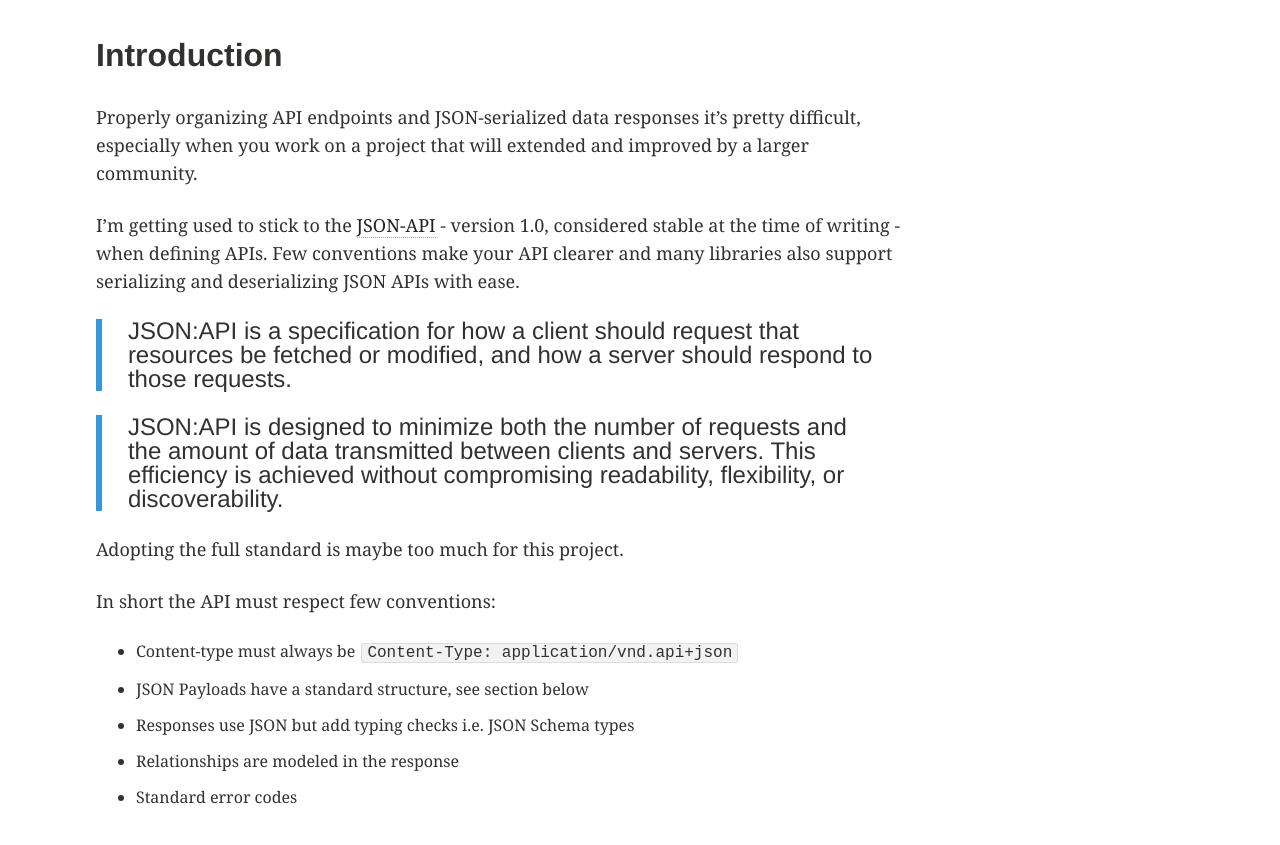
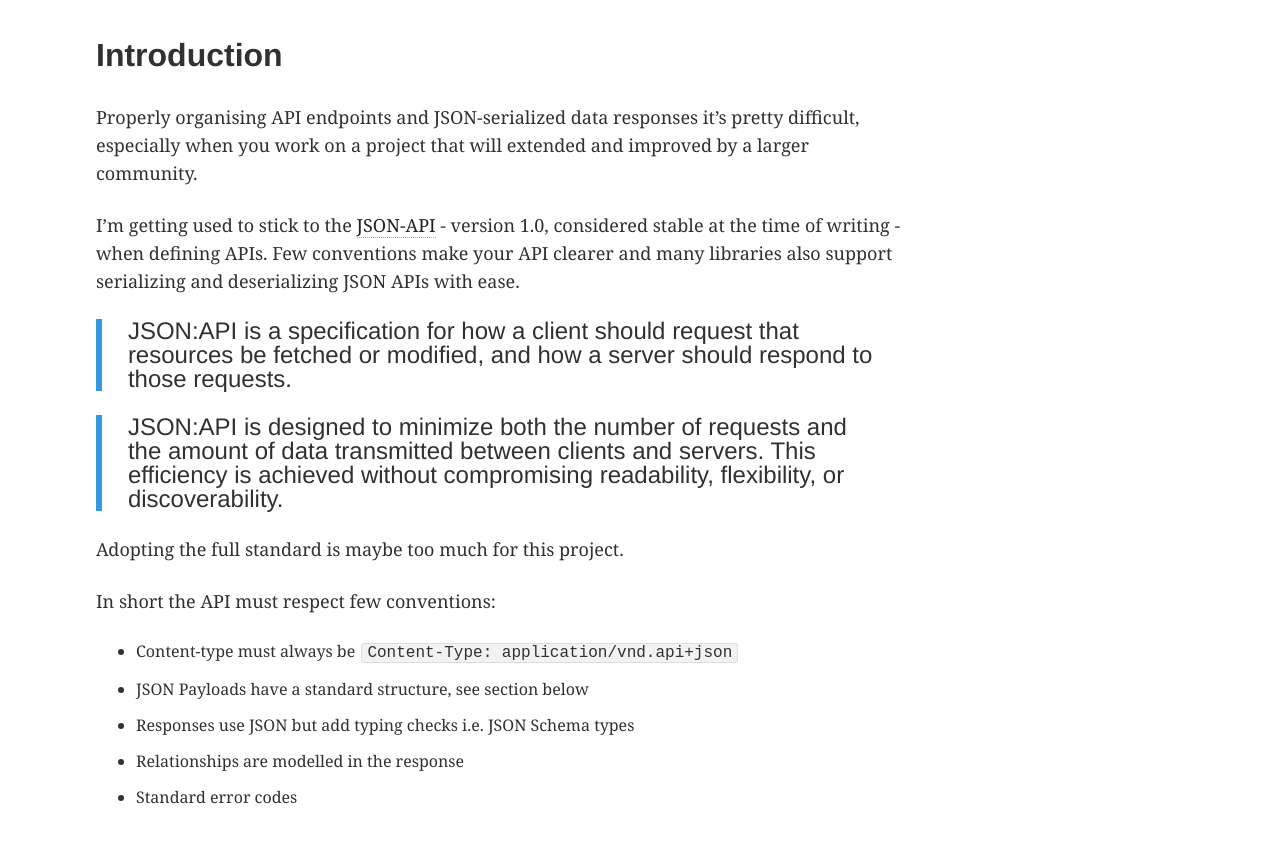
Before and after one commit to fibasile/til, a Jekyll site: the page built from _posts/backend/2019-01-03-jsonapi-cheatsheet.md, in a window 1280 px wide and 1400 px high. Shown: the part 250-1095 px from the top of the window. Built offline with Jekyll 4.4.1, drawn with Linux system fonts in a browser that asks for light colours.

Commit message:
Update from Forestry.io - Updated 2019-01-03-jsonapi-cheatsheet.md

```diff
--- a/_posts/backend/2019-01-03-jsonapi-cheatsheet.md
+++ b/_posts/backend/2019-01-03-jsonapi-cheatsheet.md
@@ -10,7 +10,7 @@ tags:
 ---
 ## Introduction
 
-Properly organizing API endpoints and JSON-serialized data responses it's pretty difficult, especially when you work on a project that will extended and improved by a larger community.
+Properly organising API endpoints and JSON-serialized data responses it's pretty difficult, especially when you work on a project that will extended and improved by a larger community.
 
 I'm getting used to stick to the [JSON-API](https://jsonapi.org/) - version 1.0, considered stable at the time of writing - when defining APIs. Few conventions make your API clearer and many libraries also support serializing and deserializing JSON APIs with ease.
 
@@ -25,7 +25,7 @@ In short the API must respect few conventions:
 * Content-type must always be `Content-Type: application/vnd.api+json`
 * JSON Payloads have a standard structure, see section below
 * Responses use JSON but add typing checks i.e. JSON Schema types
-* Relationships are modeled in the response
+* Relationships are modelled in the response
 * Standard error codes
 
 ## Request and response headers
```
